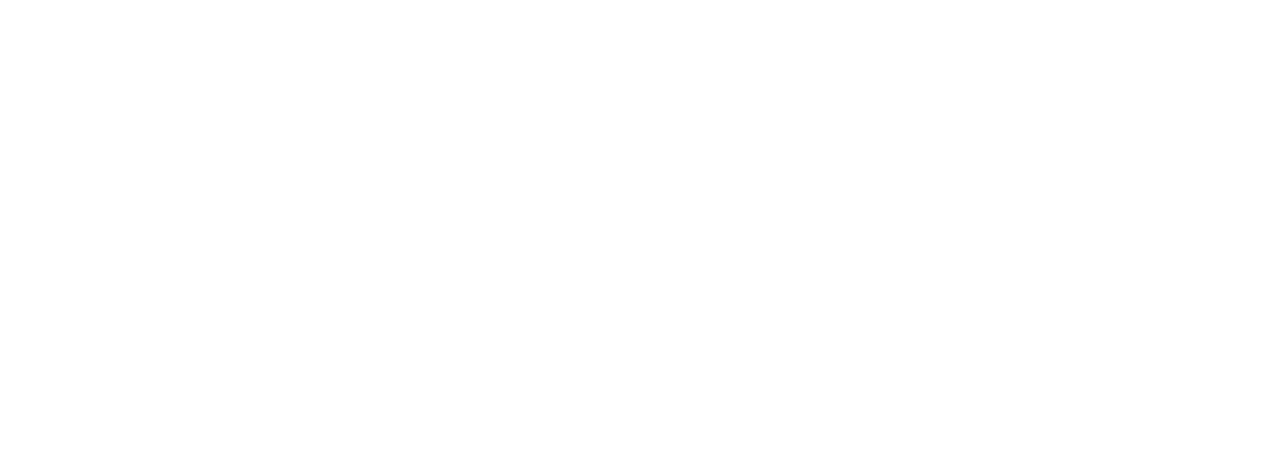
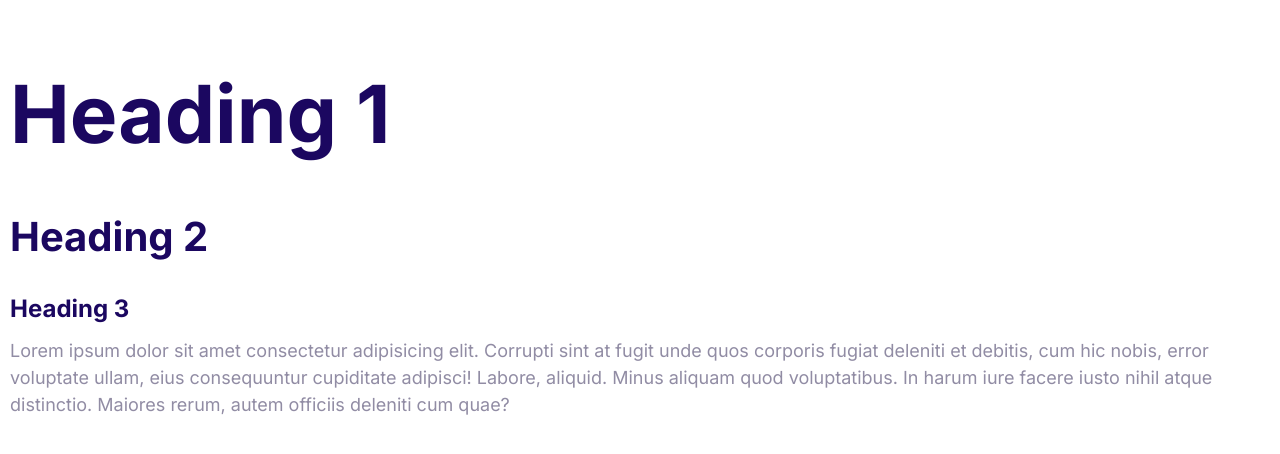
Before and after one commit to Cliff1967/Cliff_test, a plain HTML site: page index.html in a window 1280 px wide. Drawn offline with Linux system fonts and the light colour scheme.

Commit message:
define styles for the fonts

```diff
--- a/css/Styles.css
+++ b/css/Styles.css
@@ -1,3 +1,4 @@
+/*Don't repeat yourself*/
 html {
   font-size: 62.5%;
 }
@@ -9,3 +10,42 @@ html {
   --color-headings: #1b0760;
   --color-body: #918ca4;
 }
+body {
+  font-family: Inter, Arial, Helvetica, sans-serif;
+  font-size: 2.4rem;
+  line-height: 1.5;
+  margin: 10px;
+  color: var(--color-body);
+}
+h1,
+h2,
+h3 {
+  color: var(--color-headings);
+  margin-bottom: 1rem;
+}
+h1 {
+  font-size: 7rem;
+}
+h2 {
+  font-size: 4rem;
+}
+h3 {
+  font-size: 3rem;
+}
+p {
+  margin-top: 0;
+}
+@media screen and (min-width: 1024px) {
+  body {
+    font-size: 1.8rem;
+  }
+  h1 {
+    font-size: 8rem;
+  }
+  h2 {
+    font-size: 4rem;
+  }
+  h3 {
+    font-size: 2.4rem;
+  }
+}
--- a/index.html
+++ b/index.html
@@ -5,8 +5,26 @@
     <meta http-equiv="X-UA-Compatible" content="IE=edge" />
     <meta name="viewport" content="width=device-width, initial-scale=1.0" />
     <title>Experimental Part 3 web page</title>
+    <link rel="preconnect" href="https://fonts.googleapis.com" />
+    <link rel="preconnect" href="https://fonts.gstatic.com" crossorigin />
+    <link
+      href="https://fonts.googleapis.com/css2?family=Inter:wght@400;700&display=swap"
+      rel="stylesheet"
+    />
+
     <link rel="stylesheet" href="css/normalize.css" />
     <link rel="stylesheet" href="css/Styles.css" />
   </head>
-  <body></body>
+  <body>
+    <h1>Heading 1</h1>
+    <h2>Heading 2</h2>
+    <h3>Heading 3</h3>
+    <p>
+      Lorem ipsum dolor sit amet consectetur adipisicing elit. Corrupti sint at
+      fugit unde quos corporis fugiat deleniti et debitis, cum hic nobis, error
+      voluptate ullam, eius consequuntur cupiditate adipisci! Labore, aliquid.
+      Minus aliquam quod voluptatibus. In harum iure facere iusto nihil atque
+      distinctio. Maiores rerum, autem officiis deleniti cum quae?
+    </p>
+  </body>
 </html>
```
